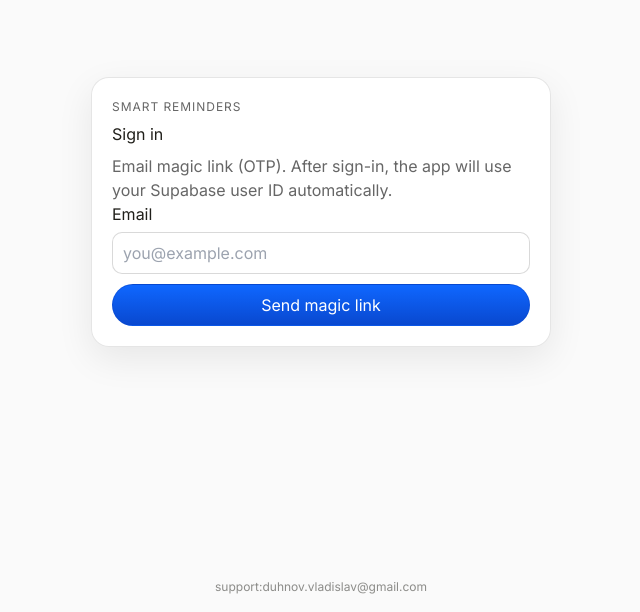
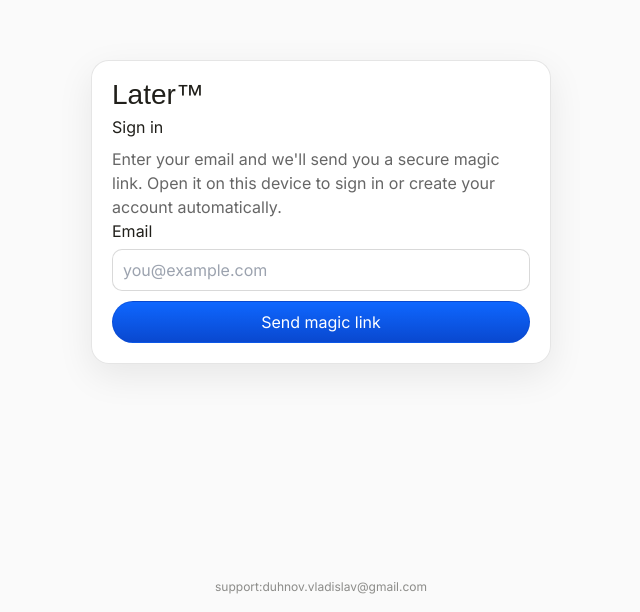
Before and after one commit to gectorzeroni/reminderapp, a Next.js app: page /auth/sign-in in a window 1280 px wide. Shown: the part 188-800 px from the top of the page, without its empty margins (319-959 px from the left). Built offline with nearby package versions, Linux system fonts and the light colour scheme; no server answers; a web font is replaced by a local one.

Commit message:
Update sign-in copy and add app icons

```diff
--- a/app/auth/sign-in/page.tsx
+++ b/app/auth/sign-in/page.tsx
@@ -14,12 +14,20 @@ export default function SignInPage() {
           boxShadow: "0 12px 36px rgba(0,0,0,0.08)"
         }}
       >
-        <p style={{ margin: 0, color: "#666", textTransform: "uppercase", letterSpacing: "0.08em", fontSize: 12 }}>
-          Smart Reminders
+        <p
+          style={{
+            margin: 0,
+            fontFamily: "var(--font-display), var(--font-inter), Segoe UI, sans-serif",
+            fontSize: 28,
+            lineHeight: 1
+          }}
+        >
+          Later™
         </p>
         <h1 style={{ marginTop: 6, marginBottom: 8 }}>Sign in</h1>
         <p style={{ color: "#666", marginTop: 0 }}>
-          Email magic link (OTP). After sign-in, the app will use your Supabase user ID automatically.
+          Enter your email and we&apos;ll send you a secure magic link. Open it on this device to sign in or create your
+          account automatically.
         </p>
         <Suspense fallback={<p>Loading sign-in…</p>}>
           <SignInClient />
```
Also changed, not shown: app/icon.png (added), 1 other file (tests, documents, lock files or other folders).
